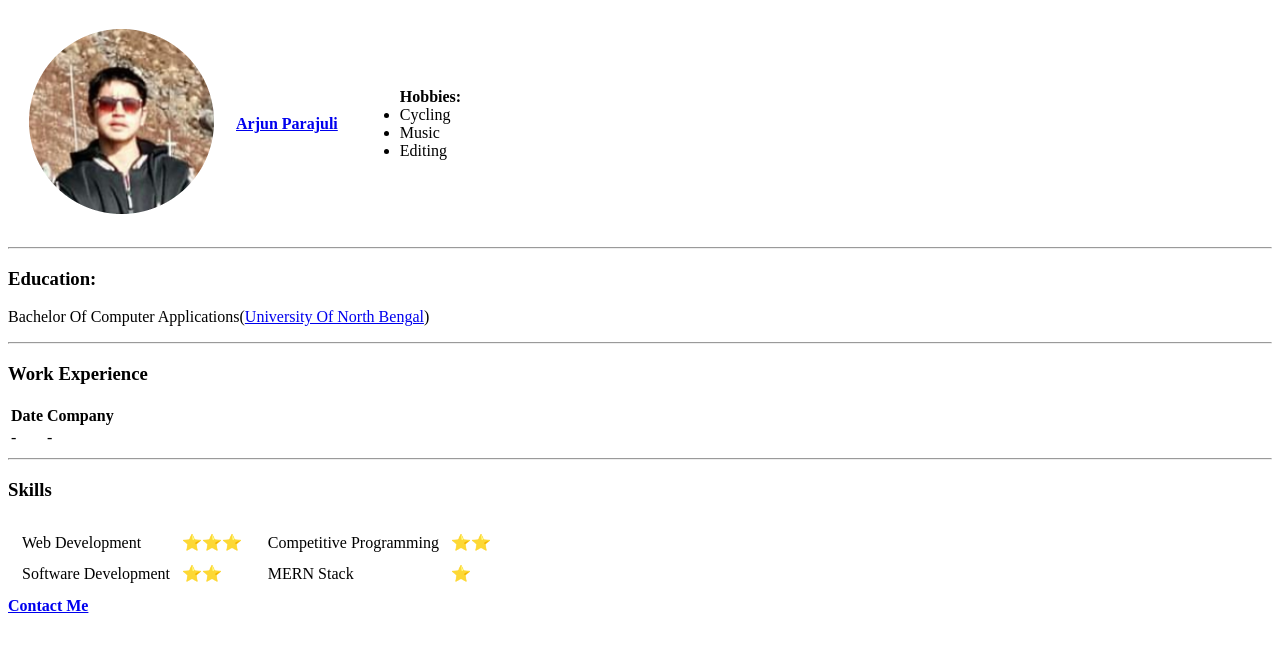
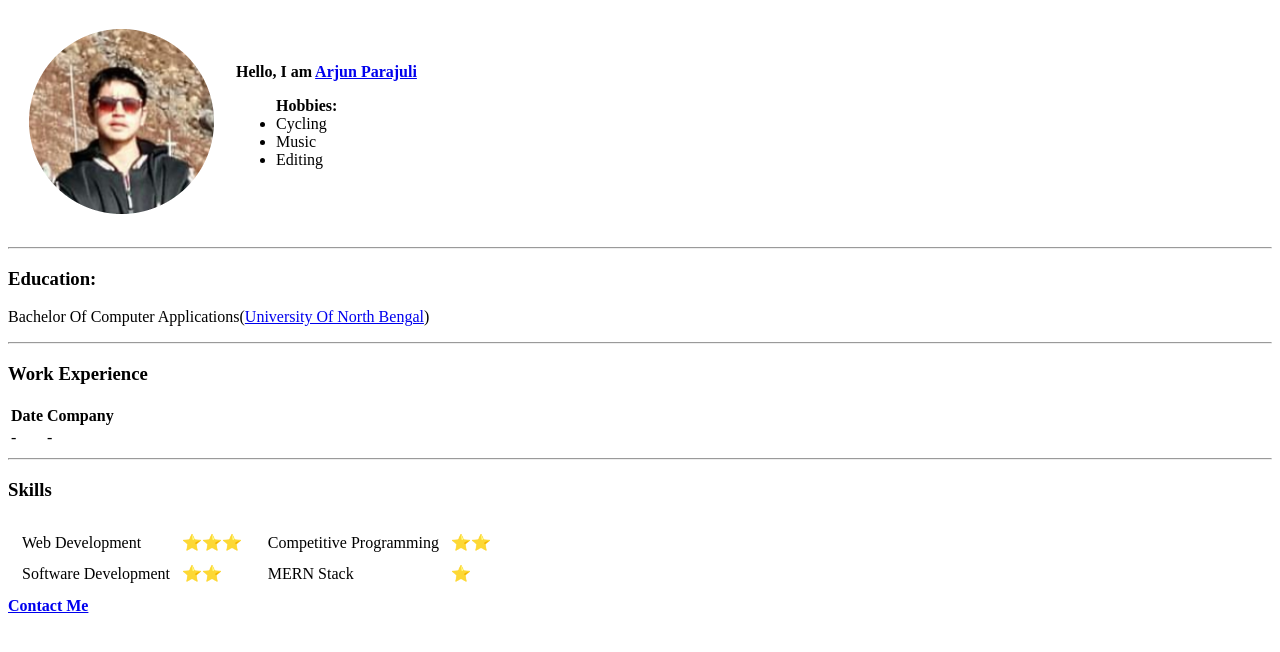
Before and after one commit to ArjunParajuli/CV, a plain HTML site: page index.html in a window 1280 px wide. Drawn offline with Linux system fonts and the light colour scheme.

Commit message:
Update index.html

```diff
--- a/index.html
+++ b/index.html
@@ -9,12 +9,12 @@
 </head>
 
 <body>
-
     <table cellspacing="20">
         <tr>
             <td> <img src="arjun-modified.png" alt="Arjun Photo Pose"></td>
-                <td><strong><a href="https://www.linkedin.com/feed/?trk=IN-SEM_google-adwords_Jordan-brand-sign-up">Arjun Parajuli</a></strong></td>
-                <td> <ul><strong>Hobbies:</strong><br>
+            <td>
+                <strong>Hello, I am <a href="https://www.linkedin.com/feed/?trk=IN-SEM_google-adwords_Jordan-brand-sign-up">Arjun Parajuli</a></strong><br>
+                <ul><strong>Hobbies:</strong><br>
                 <li>Cycling</li>
                 <li>Music</li>
                 <li>Editing</li>
```
Lines whose indentation alone changed are shown as unchanged.
